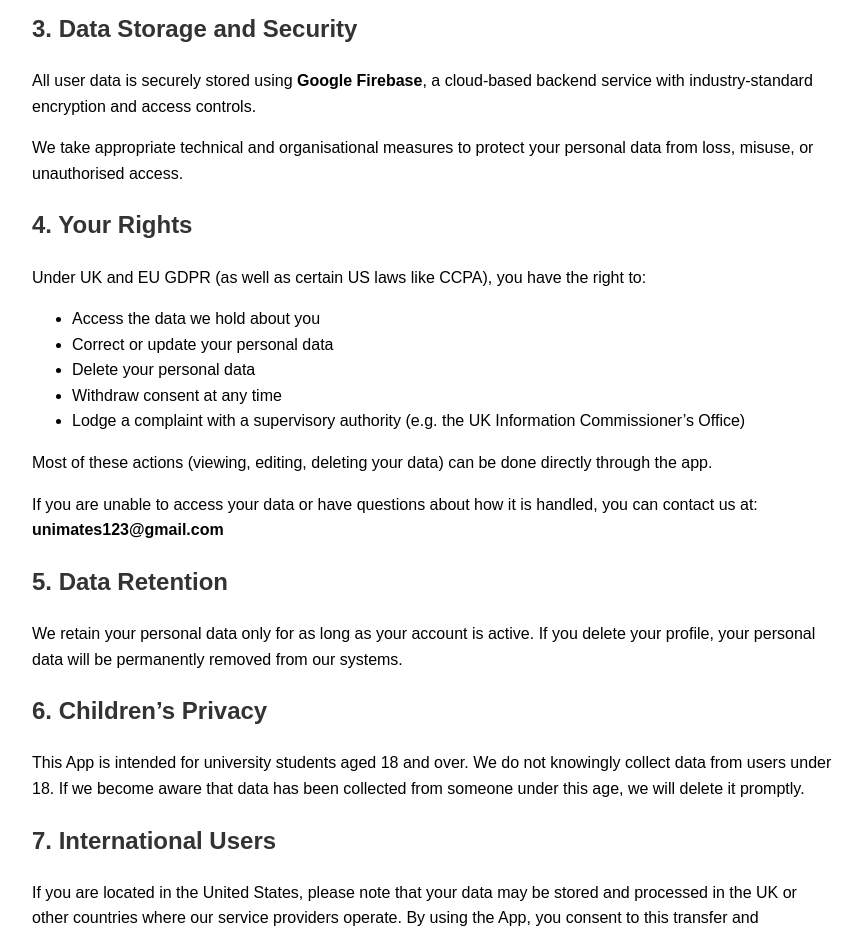
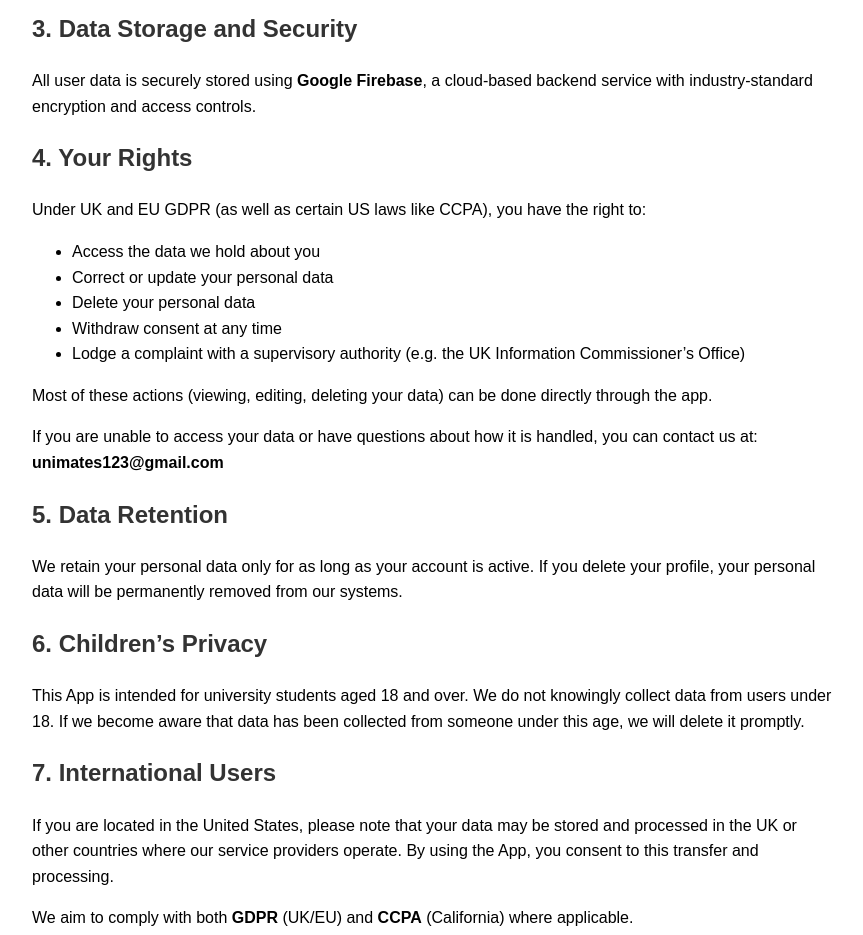
Before and after one commit to mb8439583/myapp-privacy-policy, a plain HTML site: page index.html in a window 1280 px wide. Shown: the part 820-1755 px from the top of the page, without its empty margins (208-1071 px from the left). Drawn offline with Linux system fonts and the light colour scheme.

Commit message:
Update index.html

```diff
--- a/index.html
+++ b/index.html
@@ -48,7 +48,6 @@
 
   <h2>3. Data Storage and Security</h2>
   <p>All user data is securely stored using <strong>Google Firebase</strong>, a cloud-based backend service with industry-standard encryption and access controls.</p>
-  <p>We take appropriate technical and organisational measures to protect your personal data from loss, misuse, or unauthorised access.</p>
 
   <h2>4. Your Rights</h2>
   <p>Under UK and EU GDPR (as well as certain US laws like CCPA), you have the right to:</p>
```
